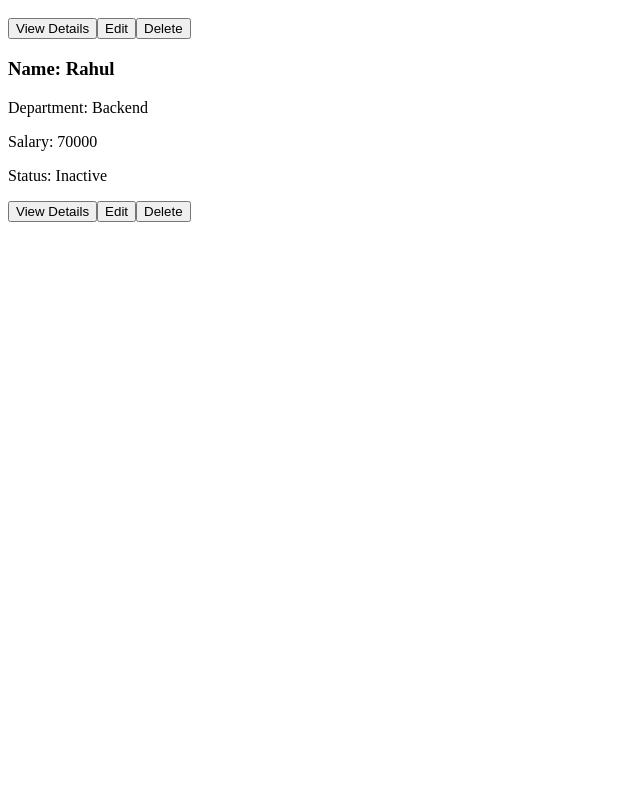
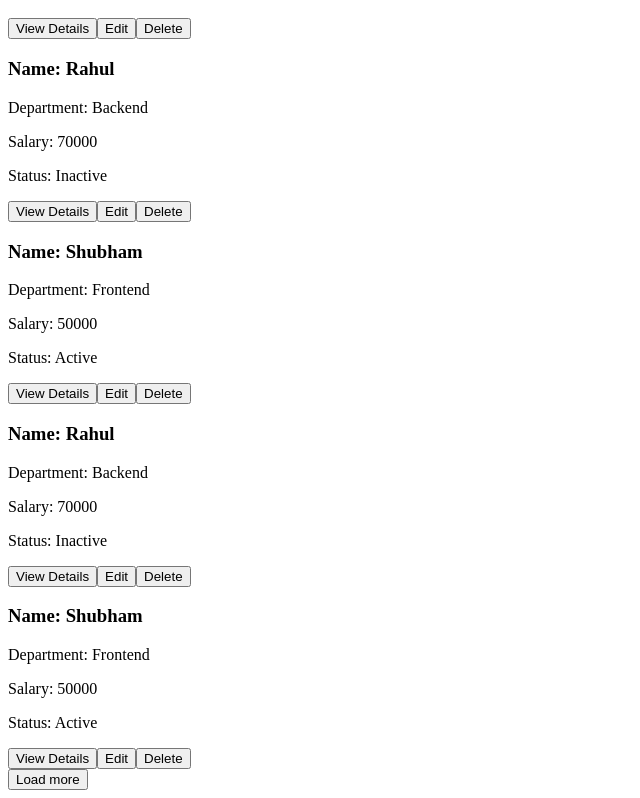
Before and after one commit to shubhampandey17/employee-dashboard, a React (Vite) app: page /dashboard in a window 1280 px wide. Shown: the part 172-970 px from the top of the page, without its empty margins (0-640 px from the left). Before the commit the page ends 800 px from the top, so only its background shows below. Built offline with nearby package versions, Linux system fonts and the light colour scheme.

Commit message:
load more option

```diff
--- a/src/pages/Dashboard.jsx
+++ b/src/pages/Dashboard.jsx
@@ -17,6 +17,111 @@ const Dashboard = () => {
       salary: 70000,
       status: "Inactive",
     },
+    {
+      id: 1,
+      name: "Shubham",
+      department: "Frontend",
+      salary: 50000,
+      status: "Active",
+    },
+    {
+      id: 2,
+      name: "Rahul",
+      department: "Backend",
+      salary: 70000,
+      status: "Inactive",
+    },
+    {
+      id: 1,
+      name: "Shubham",
+      department: "Frontend",
+      salary: 50000,
+      status: "Active",
+    },
+    {
+      id: 2,
+      name: "Rahul",
+      department: "Backend",
+      salary: 70000,
+      status: "Inactive",
+    },
+    {
+      id: 1,
+      name: "Shubham",
+      department: "Frontend",
+      salary: 50000,
+      status: "Active",
+    },
+    {
+      id: 2,
+      name: "Rahul",
+      department: "Backend",
+      salary: 70000,
+      status: "Inactive",
+    },
+    {
+      id: 1,
+      name: "Shubham",
+      department: "Frontend",
+      salary: 50000,
+      status: "Active",
+    },
+    {
+      id: 2,
+      name: "Rahul",
+      department: "Backend",
+      salary: 70000,
+      status: "Inactive",
+    },
+    {
+      id: 1,
+      name: "Shubham",
+      department: "Frontend",
+      salary: 50000,
+      status: "Active",
+    },
+    {
+      id: 2,
+      name: "Rahul",
+      department: "Backend",
+      salary: 70000,
+      status: "Inactive",
+    },
+    {
+      id: 1,
+      name: "Shubham",
+      department: "Frontend",
+      salary: 50000,
+      status: "Active",
+    },
+    {
+      id: 2,
+      name: "Rahul",
+      department: "Backend",
+      salary: 70000,
+      status: "Inactive",
+    },
+    {
+      id: 1,
+      name: "Shubham",
+      department: "Frontend",
+      salary: 50000,
+      status: "Active",
+    },
+    {
+      id: 2,
+      name: "Rahul",
+      department: "Backend",
+      salary: 70000,
+      status: "Inactive",
+    },
+    {
+      id: 1,
+      name: "Shubham",
+      department: "Frontend",
+      salary: 50000,
+      status: "Active",
+    },
   ]);
 
   const [searchValue, setSearchValue] = useState("");
@@ -32,6 +137,7 @@ const Dashboard = () => {
   const [departmentError, setDepartmentError] = useState(false);
   const [statusError, setStatusError] = useState(false);
   const [salaryError, setSalaryError] = useState(false);
+  const [visibleCount, setVisibleCount] = useState(5)
 
   useEffect(()=>{
     let item = localStorage.getItem("employeeData");
@@ -154,6 +260,7 @@ const Dashboard = () => {
               data.department.toLowerCase().includes(searchValue.toLowerCase())
             );
           })
+          .slice(0,visibleCount)
           .map((data) => {
             return (
               <EmployeeCard
@@ -169,6 +276,10 @@ const Dashboard = () => {
             );
           })}
       </div>
+      { visibleCount < employeeData.length &&
+      <div>
+        <button onClick={() => setVisibleCount((prev) => prev + 5)}>Load more</button>
+      </div>}
 
       {addEmployeeModal && (
         <div
```
